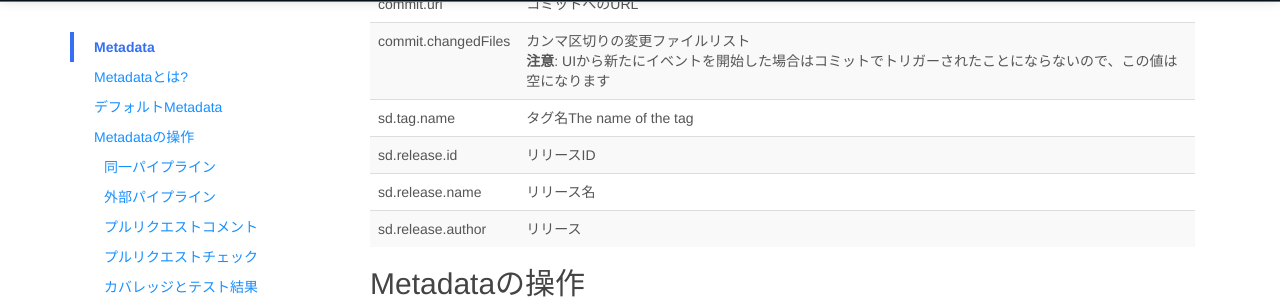
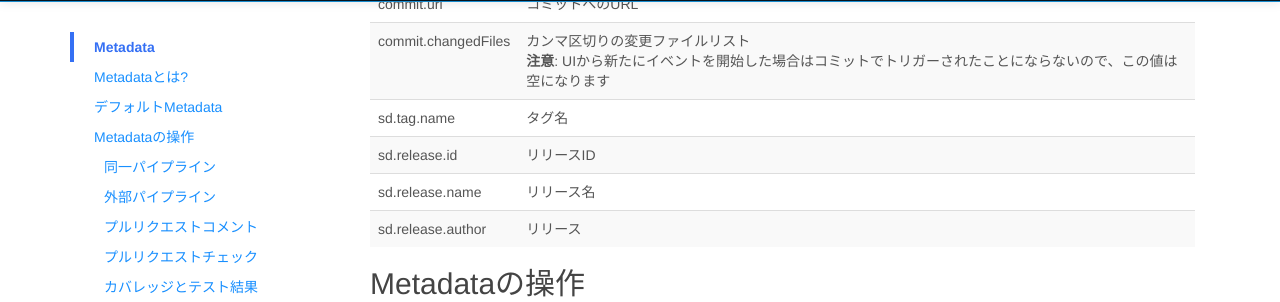
Before and after one commit to screwdriver-cd/guide, a Jekyll site: the page built from docs/ja/user-guide/metadata.md, in a window 1280 px wide and 900 px high, scrolled down 671 px. Shown: the part 150-452 px from the top of the window. Built offline with Jekyll 4.4.1, drawn with Linux system fonts in a browser that asks for light colours.

Commit message:
fix table

```diff
--- a/docs/ja/user-guide/metadata.md
+++ b/docs/ja/user-guide/metadata.md
@@ -51,7 +51,7 @@ Screwdriver.cdはデフォルトでMetadataに以下のキーを設定してい
 | commit.message | コミットメッセージ |
 | commit.url | コミットへのURL |
 | commit.changedFiles | カンマ区切りの変更ファイルリスト<br>**注意**: UIから新たにイベントを開始した場合はコミットでトリガーされたことにならないので、この値は空になります |
-| sd.tag.name | タグ名The name of the tag |
+| sd.tag.name | タグ名 |
 | sd.release.id | リリースID |
 | sd.release.name | リリース名 |
 | sd.release.author | リリース |
```
